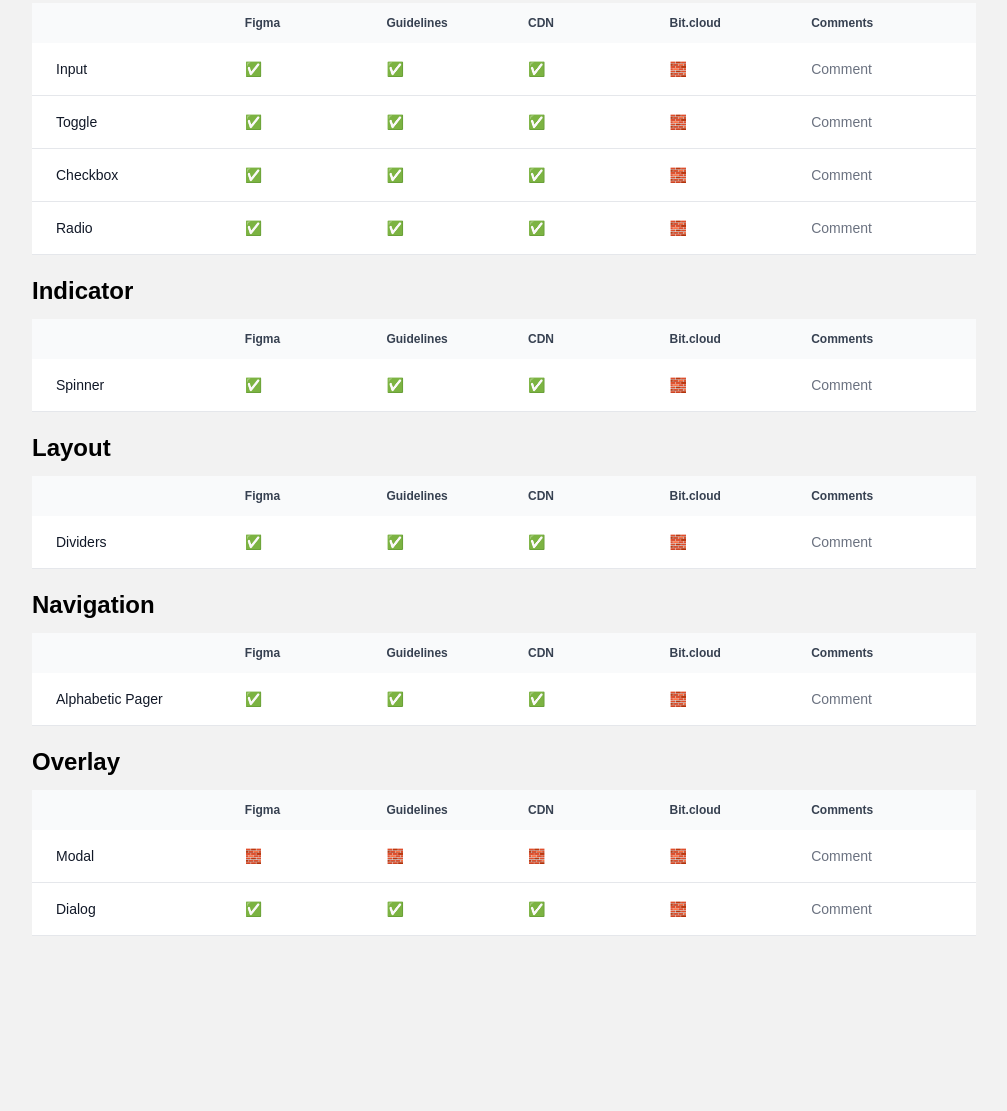
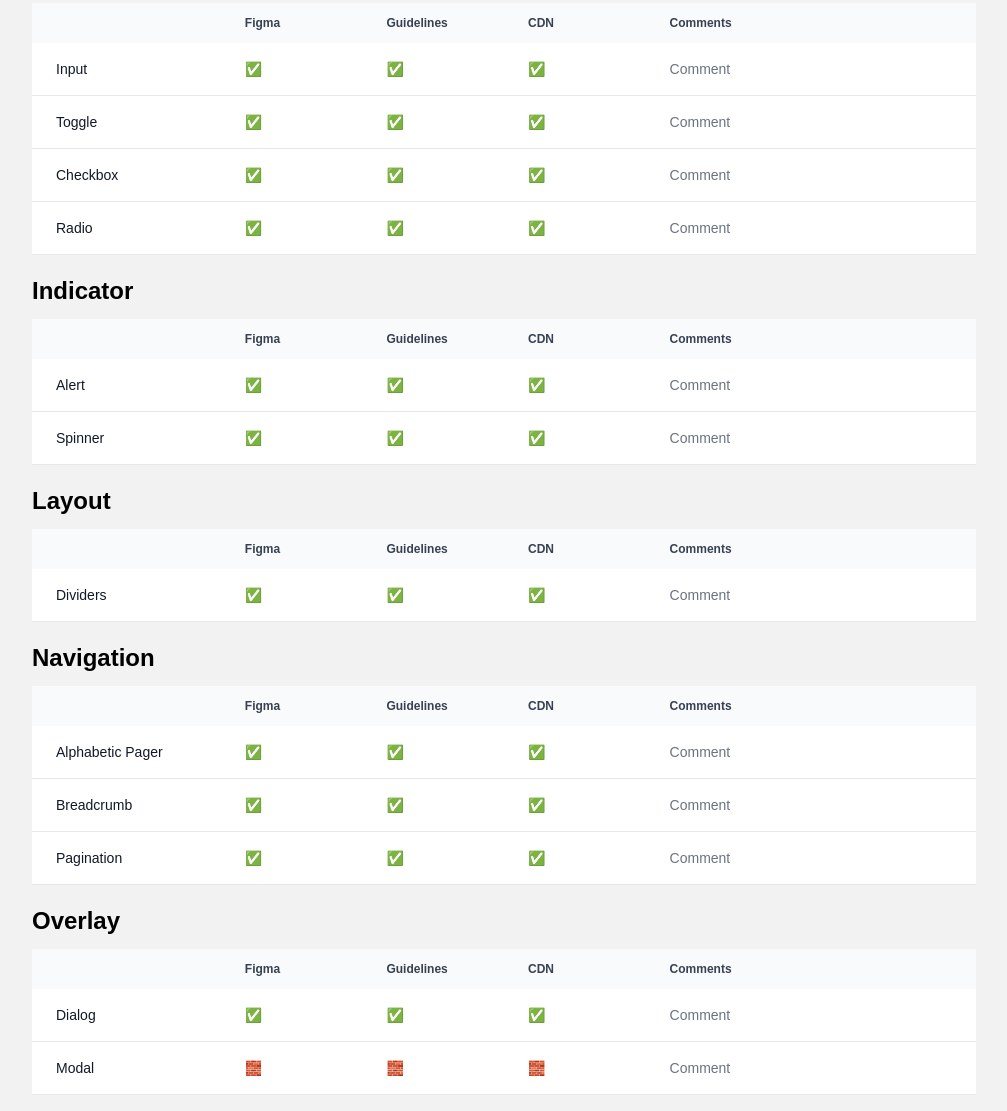
Before and after one commit to AdrianMsc/msc-tailwind-theme, a website: page pages/component-status.html in a window 1280 px wide. Shown: the part 989-2100 px from the top of the page, without its empty margins (264-1271 px from the left). Before the commit the page ends 1941 px from the top, so only its background shows below. Drawn offline with nearby package versions, Linux system fonts and the light colour scheme.

Commit message:
UPDATE: New components added

```diff
--- a/pages/component-status.html
+++ b/pages/component-status.html
@@ -63,7 +63,6 @@
                   <th scope="col" class="px-6 py-3 w-[15%]">Figma</th>
                   <th scope="col" class="px-6 py-3 w-[15%]">Guidelines</th>
                   <th scope="col" class="px-6 py-3 w-[15%]">CDN</th>
-                  <th scope="col" class="px-6 py-3 w-[15%]">Bit.cloud</th>
                   <th scope="col" class="px-6 py-3" colspan="3">Comments</th>
                 </tr>
               </thead>
@@ -75,7 +74,6 @@
                   <td class="px-6 py-4">✅</td>
                   <td class="px-6 py-4">✅</td>
                   <td class="px-6 py-4">✅</td>
-                  <td class="px-6 py-4">🧱</td>
                   <td class="px-6 py-4" colspan="3">Comment</td>
                 </tr>
                 <tr class="bg-white border-b">
@@ -85,7 +83,6 @@
                   <td class="px-6 py-4">✅</td>
                   <td class="px-6 py-4">✅</td>
                   <td class="px-6 py-4">✅</td>
-                  <td class="px-6 py-4">🧱</td>
                   <td class="px-6 py-4" colspan="3">Comment</td>
                 </tr>
                 <tr class="bg-white border-b">
@@ -95,7 +92,6 @@
                   <td class="px-6 py-4">✅</td>
                   <td class="px-6 py-4">✅</td>
                   <td class="px-6 py-4">✅</td>
-                  <td class="px-6 py-4">🧱</td>
                   <td class="px-6 py-4" colspan="3">Comment</td>
                 </tr>
                 <tr class="bg-white border-b">
@@ -105,7 +101,6 @@
                   <td class="px-6 py-4">✅</td>
                   <td class="px-6 py-4">✅</td>
                   <td class="px-6 py-4">✅</td>
-                  <td class="px-6 py-4">🧱</td>
                   <td class="px-6 py-4" colspan="3">Comment</td>
                 </tr>
               </tbody>
@@ -123,7 +118,6 @@
                   <th scope="col" class="px-6 py-3 w-[15%]">Figma</th>
                   <th scope="col" class="px-6 py-3 w-[15%]">Guidelines</th>
                   <th scope="col" class="px-6 py-3 w-[15%]">CDN</th>
-                  <th scope="col" class="px-6 py-3 w-[15%]">Bit.cloud</th>
                   <th scope="col" class="px-6 py-3" colspan="3">Comments</th>
                 </tr>
               </thead>
@@ -135,7 +129,6 @@
                   <td class="px-6 py-4">✅</td>
                   <td class="px-6 py-4">✅</td>
                   <td class="px-6 py-4">✅</td>
-                  <td class="px-6 py-4">🧱</td>
                   <td class="px-6 py-4" colspan="3">Comment</td>
                 </tr>
                 <tr class="bg-white border-b">
@@ -145,7 +138,6 @@
                   <td class="px-6 py-4">✅</td>
                   <td class="px-6 py-4">✅</td>
                   <td class="px-6 py-4">✅</td>
-                  <td class="px-6 py-4">🧱</td>
                   <td class="px-6 py-4" colspan="3">Comment</td>
                 </tr>
                 <tr class="bg-white border-b">
@@ -155,7 +147,6 @@
                   <td class="px-6 py-4">✅</td>
                   <td class="px-6 py-4">✅</td>
                   <td class="px-6 py-4">✅</td>
-                  <td class="px-6 py-4">🧱</td>
                   <td class="px-6 py-4" colspan="3">Comment</td>
                 </tr>
                 <tr class="bg-white border-b">
@@ -165,7 +156,6 @@
                   <td class="px-6 py-4">✅</td>
                   <td class="px-6 py-4">✅</td>
                   <td class="px-6 py-4">✅</td>
-                  <td class="px-6 py-4">🧱</td>
                   <td class="px-6 py-4" colspan="3">Comment</td>
                 </tr>
                 <tr class="bg-white border-b">
@@ -175,7 +165,6 @@
                   <td class="px-6 py-4">✅</td>
                   <td class="px-6 py-4">✅</td>
                   <td class="px-6 py-4">✅</td>
-                  <td class="px-6 py-4">🧱</td>
                   <td class="px-6 py-4" colspan="3">Comment</td>
                 </tr>
                 <tr class="bg-white border-b">
@@ -185,7 +174,6 @@
                   <td class="px-6 py-4">✅</td>
                   <td class="px-6 py-4">✅</td>
                   <td class="px-6 py-4">✅</td>
-                  <td class="px-6 py-4">🧱</td>
                   <td class="px-6 py-4" colspan="3">Comment</td>
                 </tr>
               </tbody>
@@ -203,7 +191,6 @@
                   <th scope="col" class="px-6 py-3 w-[15%]">Figma</th>
                   <th scope="col" class="px-6 py-3 w-[15%]">Guidelines</th>
                   <th scope="col" class="px-6 py-3 w-[15%]">CDN</th>
-                  <th scope="col" class="px-6 py-3 w-[15%]">Bit.cloud</th>
                   <th scope="col" class="px-6 py-3" colspan="3">Comments</th>
                 </tr>
               </thead>
@@ -215,7 +202,6 @@
                   <td class="px-6 py-4">✅</td>
                   <td class="px-6 py-4">✅</td>
                   <td class="px-6 py-4">✅</td>
-                  <td class="px-6 py-4">🧱</td>
                   <td class="px-6 py-4" colspan="3">Comment</td>
                 </tr>
 
@@ -226,7 +212,6 @@
                   <td class="px-6 py-4">✅</td>
                   <td class="px-6 py-4">✅</td>
                   <td class="px-6 py-4">✅</td>
-                  <td class="px-6 py-4">🧱</td>
                   <td class="px-6 py-4" colspan="3">Comment</td>
                 </tr>
 
@@ -237,7 +222,6 @@
                   <td class="px-6 py-4">✅</td>
                   <td class="px-6 py-4">✅</td>
                   <td class="px-6 py-4">✅</td>
-                  <td class="px-6 py-4">🧱</td>
                   <td class="px-6 py-4" colspan="3">Comment</td>
                 </tr>
 
@@ -248,7 +232,6 @@
                   <td class="px-6 py-4">✅</td>
                   <td class="px-6 py-4">✅</td>
                   <td class="px-6 py-4">✅</td>
-                  <td class="px-6 py-4">🧱</td>
                   <td class="px-6 py-4" colspan="3">Comment</td>
                 </tr>
               </tbody>
@@ -266,11 +249,19 @@
                   <th scope="col" class="px-6 py-3 w-[15%]">Figma</th>
                   <th scope="col" class="px-6 py-3 w-[15%]">Guidelines</th>
                   <th scope="col" class="px-6 py-3 w-[15%]">CDN</th>
-                  <th scope="col" class="px-6 py-3 w-[15%]">Bit.cloud</th>
                   <th scope="col" class="px-6 py-3" colspan="3">Comments</th>
                 </tr>
               </thead>
               <tbody>
+                <tr class="bg-white border-b">
+                  <th scope="row" class="px-6 py-4 font-medium text-gray-900 whitespace-nowrap">
+                    Alert
+                  </th>
+                  <td class="px-6 py-4">✅</td>
+                  <td class="px-6 py-4">✅</td>
+                  <td class="px-6 py-4">✅</td>
+                  <td class="px-6 py-4" colspan="3">Comment</td>
+                </tr>
                 <tr class="bg-white border-b">
                   <th scope="row" class="px-6 py-4 font-medium text-gray-900 whitespace-nowrap">
                     Spinner
@@ -278,7 +269,6 @@
                   <td class="px-6 py-4">✅</td>
                   <td class="px-6 py-4">✅</td>
                   <td class="px-6 py-4">✅</td>
-                  <td class="px-6 py-4">🧱</td>
                   <td class="px-6 py-4" colspan="3">Comment</td>
                 </tr>
               </tbody>
@@ -296,7 +286,6 @@
                   <th scope="col" class="px-6 py-3 w-[15%]">Figma</th>
                   <th scope="col" class="px-6 py-3 w-[15%]">Guidelines</th>
                   <th scope="col" class="px-6 py-3 w-[15%]">CDN</th>
-                  <th scope="col" class="px-6 py-3 w-[15%]">Bit.cloud</th>
                   <th scope="col" class="px-6 py-3" colspan="3">Comments</th>
                 </tr>
               </thead>
@@ -308,7 +297,6 @@
                   <td class="px-6 py-4">✅</td>
                   <td class="px-6 py-4">✅</td>
                   <td class="px-6 py-4">✅</td>
-                  <td class="px-6 py-4">🧱</td>
                   <td class="px-6 py-4" colspan="3">Comment</td>
                 </tr>
               </tbody>
@@ -326,7 +314,6 @@
                   <th scope="col" class="px-6 py-3 w-[15%]">Figma</th>
                   <th scope="col" class="px-6 py-3 w-[15%]">Guidelines</th>
                   <th scope="col" class="px-6 py-3 w-[15%]">CDN</th>
-                  <th scope="col" class="px-6 py-3 w-[15%]">Bit.cloud</th>
                   <th scope="col" class="px-6 py-3" colspan="3">Comments</th>
                 </tr>
               </thead>
@@ -338,7 +325,24 @@
                   <td class="px-6 py-4">✅</td>
                   <td class="px-6 py-4">✅</td>
                   <td class="px-6 py-4">✅</td>
-                  <td class="px-6 py-4">🧱</td>
+                  <td class="px-6 py-4" colspan="3">Comment</td>
+                </tr>
+                <tr class="bg-white border-b">
+                  <th scope="row" class="px-6 py-4 font-medium text-gray-900 whitespace-nowrap">
+                    Breadcrumb
+                  </th>
+                  <td class="px-6 py-4">✅</td>
+                  <td class="px-6 py-4">✅</td>
+                  <td class="px-6 py-4">✅</td>
+                  <td class="px-6 py-4" colspan="3">Comment</td>
+                </tr>
+                <tr class="bg-white border-b">
+                  <th scope="row" class="px-6 py-4 font-medium text-gray-900 whitespace-nowrap">
+                    Pagination
+                  </th>
+                  <td class="px-6 py-4">✅</td>
+                  <td class="px-6 py-4">✅</td>
+                  <td class="px-6 py-4">✅</td>
                   <td class="px-6 py-4" colspan="3">Comment</td>
                 </tr>
               </tbody>
@@ -356,22 +360,10 @@
                   <th scope="col" class="px-6 py-3 w-[15%]">Figma</th>
                   <th scope="col" class="px-6 py-3 w-[15%]">Guidelines</th>
                   <th scope="col" class="px-6 py-3 w-[15%]">CDN</th>
-                  <th scope="col" class="px-6 py-3 w-[15%]">Bit.cloud</th>
                   <th scope="col" class="px-6 py-3" colspan="3">Comments</th>
                 </tr>
               </thead>
               <tbody>
-                <tr class="bg-white border-b">
-                  <th scope="row" class="px-6 py-4 font-medium text-gray-900 whitespace-nowrap">
-                    Modal
-                  </th>
-                  <td class="px-6 py-4">🧱</td>
-                  <td class="px-6 py-4">🧱</td>
-                  <td class="px-6 py-4">🧱</td>
-                  <td class="px-6 py-4">🧱</td>
-                  <td class="px-6 py-4" colspan="3">Comment</td>
-                </tr>
-
                 <tr class="bg-white border-b">
                   <th scope="row" class="px-6 py-4 font-medium text-gray-900 whitespace-nowrap">
                     Dialog
@@ -379,6 +371,14 @@
                   <td class="px-6 py-4">✅</td>
                   <td class="px-6 py-4">✅</td>
                   <td class="px-6 py-4">✅</td>
+                  <td class="px-6 py-4" colspan="3">Comment</td>
+                </tr>
+                <tr class="bg-white border-b">
+                  <th scope="row" class="px-6 py-4 font-medium text-gray-900 whitespace-nowrap">
+                    Modal
+                  </th>
+                  <td class="px-6 py-4">🧱</td>
+                  <td class="px-6 py-4">🧱</td>
                   <td class="px-6 py-4">🧱</td>
                   <td class="px-6 py-4" colspan="3">Comment</td>
                 </tr>
```
